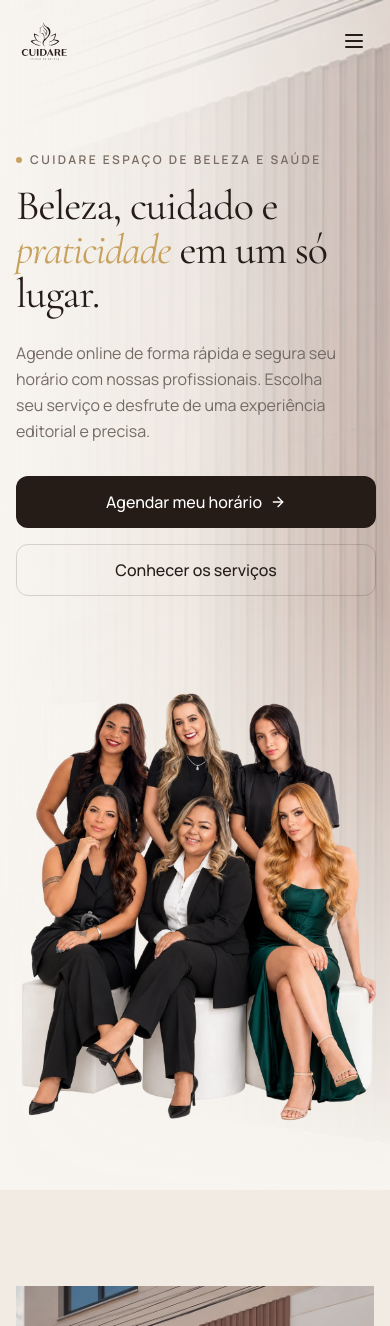
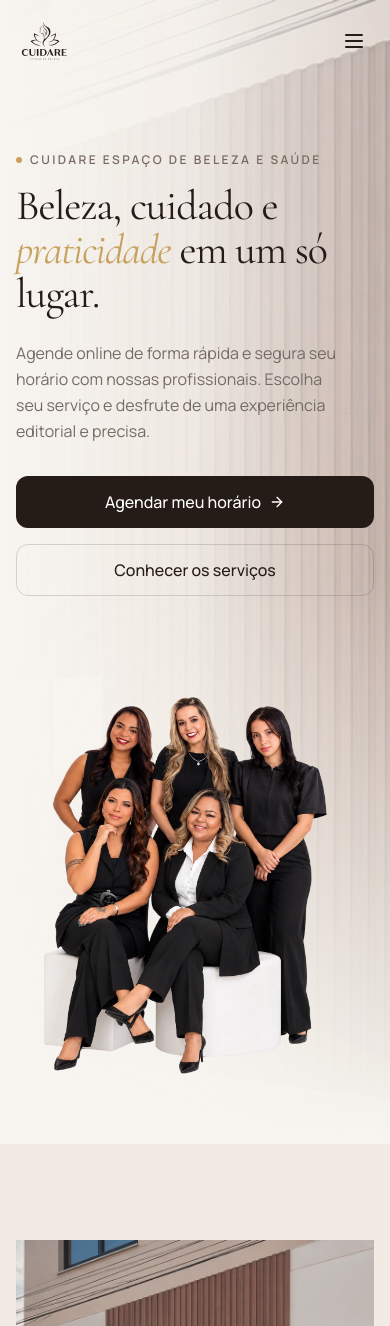
Before and after one commit to emersonbruno46-debug/cuidare, a React (Vite) app: page / in a window 390 px wide. Shown: the top 1326 px of the page. Built offline with nearby package versions, Linux system fonts and the light colour scheme.

Commit message:
fix: ajustar posicionamento e escala da imagem das profissionais no hero sem cortar bordas

```diff
--- a/src/components/LandingPage.tsx
+++ b/src/components/LandingPage.tsx
@@ -210,13 +210,13 @@ export default function LandingPage({ onOpenBooking, onNavigateToAdmin }: Landin
             </div>
           </div>
 
-          {/* HUMAN VISUAL - Liberado das colunas para maior escala */}
-          <div className="lg:absolute lg:bottom-0 lg:right-[-2%] lg:h-[75%] xl:h-[80%] lg:w-[55%] flex items-end justify-center lg:justify-end mt-12 lg:mt-0 relative h-[450px] w-full z-0 pointer-events-none">
-            <div className="relative h-full w-full flex items-end justify-center lg:justify-end hero-prof">
+          {/* HUMAN VISUAL - Balanced Editorial Placement */}
+          <div className="lg:col-span-6 xl:col-span-7 flex items-end justify-center lg:justify-end mt-8 lg:mt-0 relative lg:h-full w-full z-0 pointer-events-none">
+            <div className="relative h-[420px] sm:h-[500px] lg:h-[84%] xl:h-[88%] w-full flex items-end justify-center lg:justify-end hero-prof">
               <img
                 src="/profissionais.webp"
                 alt="Profissionais Cuidare"
-                className="h-full w-auto max-w-none object-contain object-bottom origin-bottom mix-blend-multiply"
+                className="h-full w-auto max-w-full object-contain object-bottom origin-bottom mix-blend-multiply"
                 style={{ objectPosition: 'right bottom' }}
               />
             </div>
```
Also changed, not shown: PROFISSIONAIS certo.png (added), public/profissionais.webp.
